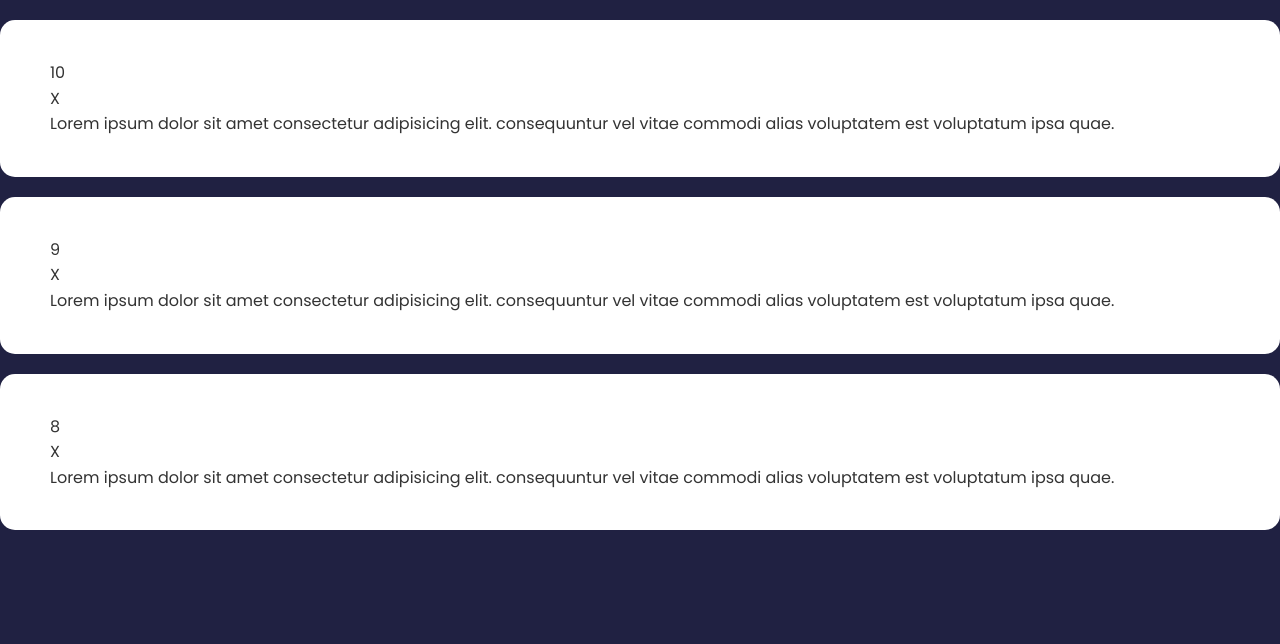
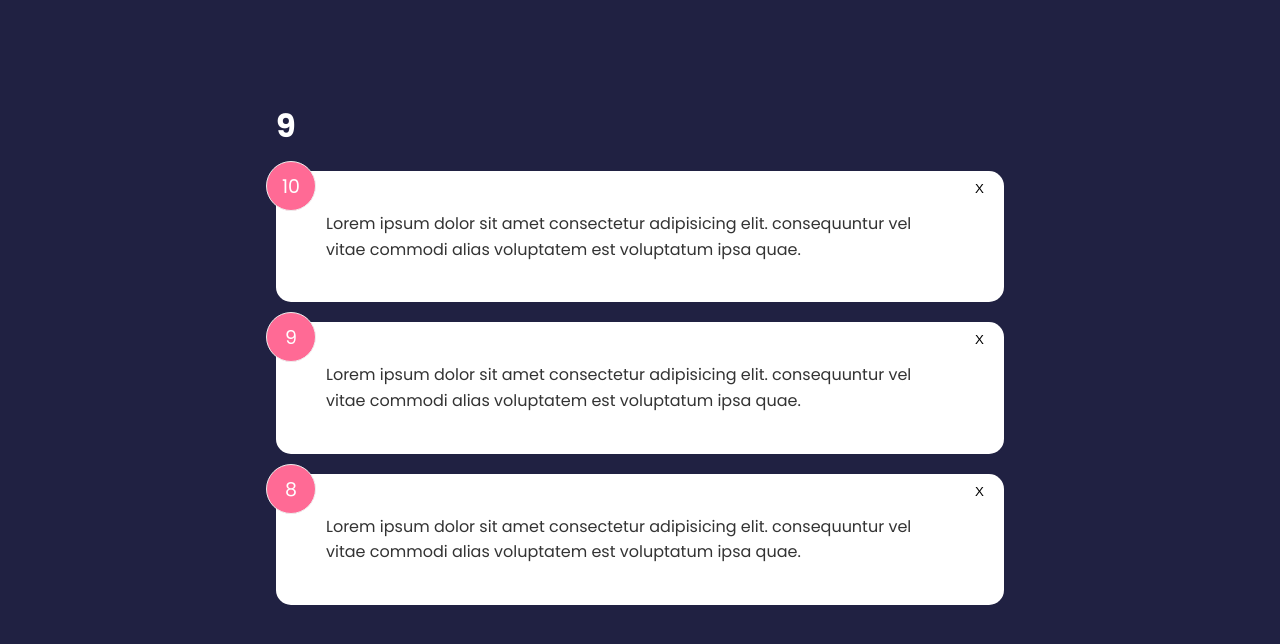
Before and after one commit to gerhynes/svelte-feedback-app, a Svelte app: page / in a window 1280 px wide. Shown: the top 644 px of the page. Built offline with nearby package versions, Linux system fonts and the light colour scheme.

Commit message:
Handle deleting feedback items

```diff
--- a/src/App.svelte
+++ b/src/App.svelte
@@ -17,11 +17,19 @@
     text: 'Lorem ipsum dolor sit amet consectetur adipisicing elit. consequuntur vel vitae commodi alias voluptatem est voluptatum ipsa quae.',
   },
 ]
+
+$: count = feedback.length
+$: average = feedback.reduce((a, {rating}) => a + rating, 0) / count
+
+const deleteFeedback = (e) => {
+  const itemId = e.detail
+  feedback = feedback.filter((item) => item.id !== itemId)
+}
 </script>
 
-<main>
-	<FeedbackList {feedback}/>
-
+<main class="container">
+  <h1>{average}</h1>
+	<FeedbackList {feedback} on:delete-feedback={deleteFeedback}/>
 </main>
 
 <style>
--- a/src/components/FeedbackItem.svelte
+++ b/src/components/FeedbackItem.svelte
@@ -1,16 +1,48 @@
 <script>
+  import {createEventDispatcher} from "svelte"
   import Card from "./Card.svelte"
   export let item
+
+  const dispatch = createEventDispatcher()
+
+  const handleDelete = (itemId) => {
+    dispatch("delete-feedback", itemId)
+  }
 </script>
 
 <Card>
   <div class="num-display">
     {item.rating}
   </div>
-  <div class="close">
+  <button class="close" on:click={() => handleDelete(item.id)}>
     X
-  </div>
+  </button>
   <p class="text-display">
     {item.text}
   </p>
 </Card>
+
+<style>
+   .num-display {
+    position: absolute;
+    top: -10px;
+    left: -10px;
+    width: 50px;
+    height: 50px;
+    background: #ff6a95;
+    color: #fff;
+    border: 1px #eee solid;
+    border-radius: 50%;
+    padding: 10px;
+    text-align: center;
+    font-size: 19px;
+  }
+  .close {
+    position: absolute;
+    top: 10px;
+    right: 20px;
+    cursor: pointer;
+    background: none;
+    border: none;
+  }
+</style>
--- a/src/components/FeedbackList.svelte
+++ b/src/components/FeedbackList.svelte
@@ -4,5 +4,5 @@
 </script>
 
 {#each feedback as fb (fb.id)}
-  <FeedbackItem item={fb}/>
+  <FeedbackItem item={fb} on:delete-feedback/>
 {/each}
```
